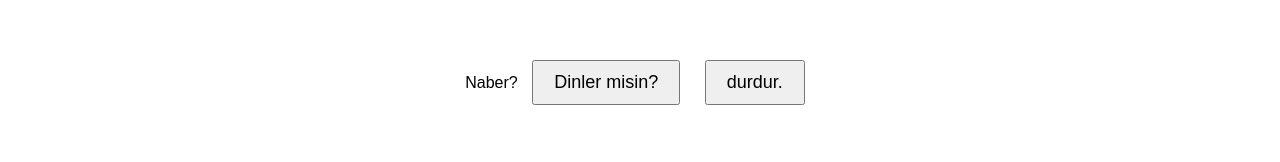
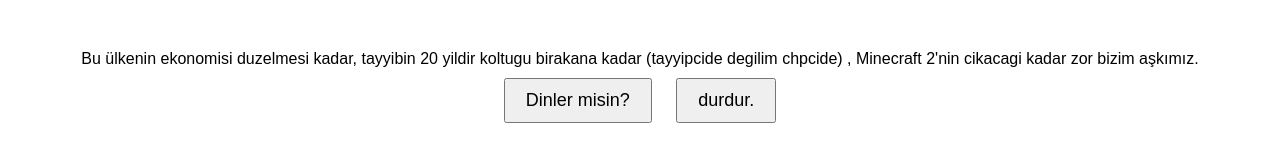
Before and after one commit to 150gotikavcisi/ozurdilerim, a plain HTML site: page index.html in a window 1280 px wide. Drawn offline with Linux system fonts and the light colour scheme.

Commit message:
Update index.html

```diff
--- a/index.html
+++ b/index.html
@@ -19,7 +19,7 @@
       </style>
 </head>
 <body>
-    <h>Naber?</h>
+    <h>Bu ülkenin ekonomisi duzelmesi kadar, tayyibin 20 yildir koltugu birakana kadar (tayyipcide degilim chpcide) , Minecraft 2'nin cikacagi kadar zor bizim aşkımız.</h>
     <audio id="muzik">
         <source src="Bir Polar Ve Bipolar.mp3" type="audio/mpeg">
         Tarayıcınız ses dosyasını desteklemiyor.
```
